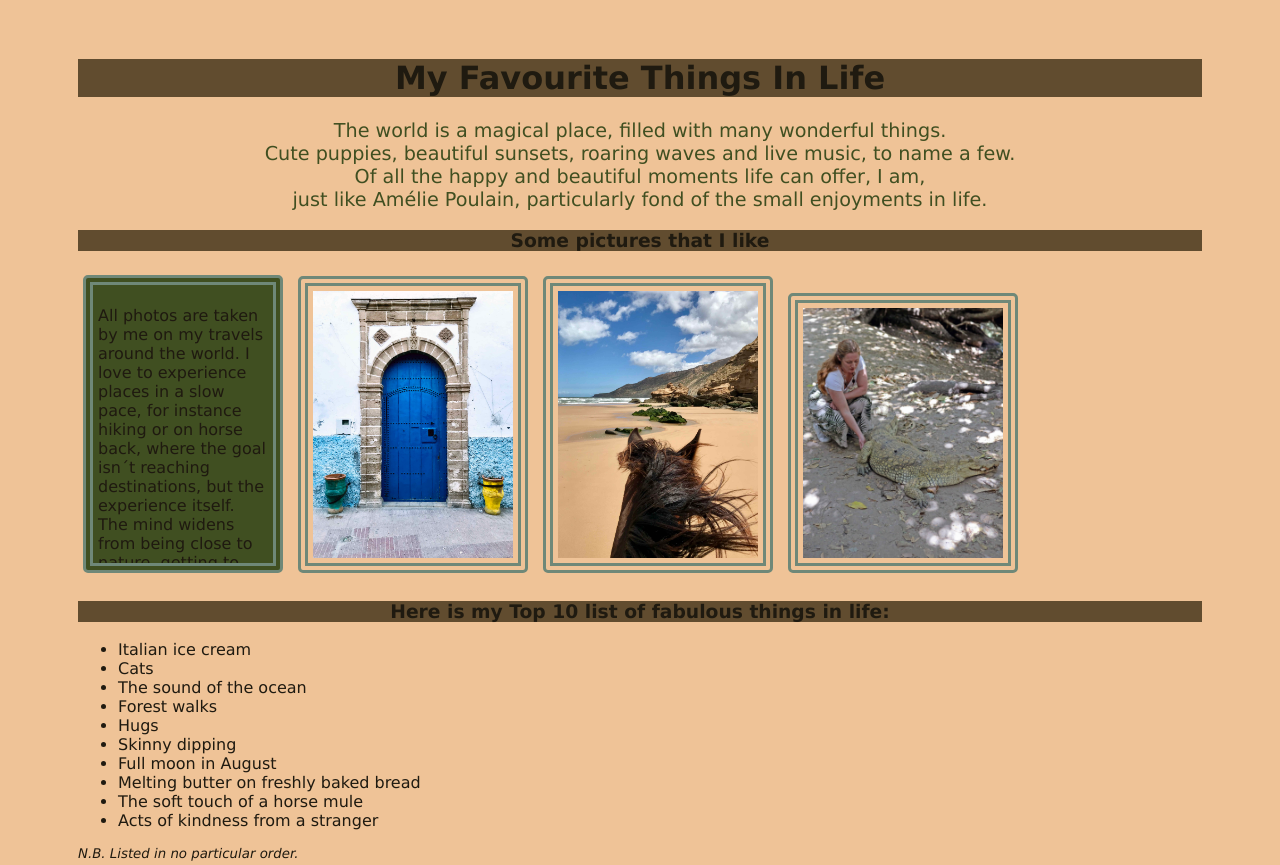
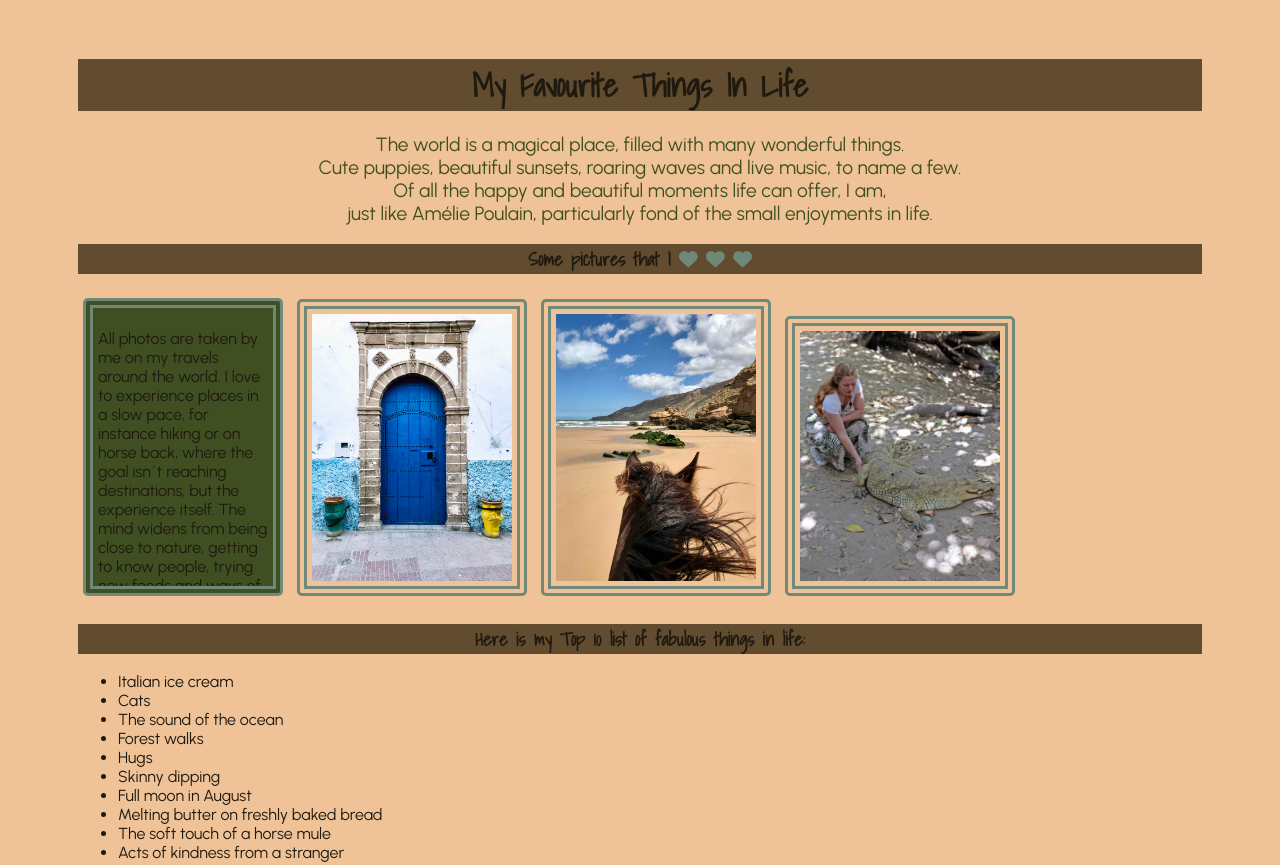
Before and after one commit to sarakallqvist/myfirstwebpage, a plain HTML site: page First-website/index.html in a window 1280 px wide. Shown: the top 865 px of the page. Drawn offline with Linux system fonts and the light colour scheme; files whose address does not match are found by name.

Commit message:
Updated fonts and icons

```diff
--- a/First-website/index.html
+++ b/First-website/index.html
@@ -5,12 +5,17 @@
     <meta http-equiv="X-UA-Compatible" content="IE=edge">
     <meta name="viewport" content="width=device-width, initial-scale=1.0">
     <title>My 10 favourite things</title>
+    <link rel="preconnect" href="https://fonts.googleapis.com">
+    <link rel="preconnect" href="https://fonts.gstatic.com" crossorigin>
+    <link href="https://fonts.googleapis.com/css2?family=Shadows+Into+Light&family=Urbanist:ital,wght@0,400;0,700;1,400&display=swap" rel="stylesheet">
     <link rel="stylesheet" href="styles/index.css">
+    <script src="https://kit.fontawesome.com/0ebdbaeb66.js" crossorigin="anonymous"></script>
   </head>
 
   <body>
     <header>
-      <h1> My Favourite Things In Life</h1>
+      <h1> My Favourite Things In Life
+      </h1>
       <p id="intro">
         The world is a magical place, filled with many wonderful things.
         <br>Cute puppies, beautiful sunsets, roaring waves and live music, to name a few.
@@ -21,7 +26,7 @@
     <main>
       <section>
         <h3> <!--Write some more content for this section-->
-        Some pictures that I like
+        Some pictures that I <i class="fas fa-heart"></i> <i class="fas fa-heart"></i> <i class="fas fa-heart"></i>
         </h3>
         <div class= "info-container";>
           <p>  All photos are taken by me on my travels around the world.
@@ -66,7 +71,7 @@
       </section>
       <br>
     </main>
-    <footer> Made by Sara K. 2021. Last updated 2021-08-31</footer>
+    <footer> Made by Sara K. 2021. Last updated 2021-09-06</footer>
   </body>
   <!--How do we change the world? One random act of kindness at a time. - Ron Hall -->
 </html>
--- a/First-website/styles/index.css
+++ b/First-website/styles/index.css
@@ -2,9 +2,9 @@ body {
     background-color: #EFC397;
     padding: 30px 70px 30px 70px;
     color: #1F1A10;
-    font-family: 'Lucida Sans', 'Lucida Sans Regular', 'Lucida Grande', 'Lucida Sans Unicode', Geneva, Verdana, sans-serif;
+    font-family: 'Urbanist', sans-serif;
     }
-h1, h3 {background-color:#614C2F; text-align: center;}
+h1, h3 {background-color:#614C2F; text-align: center; font-family: 'Shadows Into Light', cursive;}
 a {color: #1F1A10;}
 #intro {
     color:#404F21; text-align: center; font-size: larger;
@@ -30,11 +30,9 @@ a {color: #1F1A10;}
     border-radius: 5px;
     }
 
-.info-content {
-    width: 60%;
-    height: 100%;
-    margin-top: 20px;
-}
+.fa-heart {
+    color:#6F8878;
+    }
 
 #nota-bene {
     font-style: italic; font-size:smaller;
```
